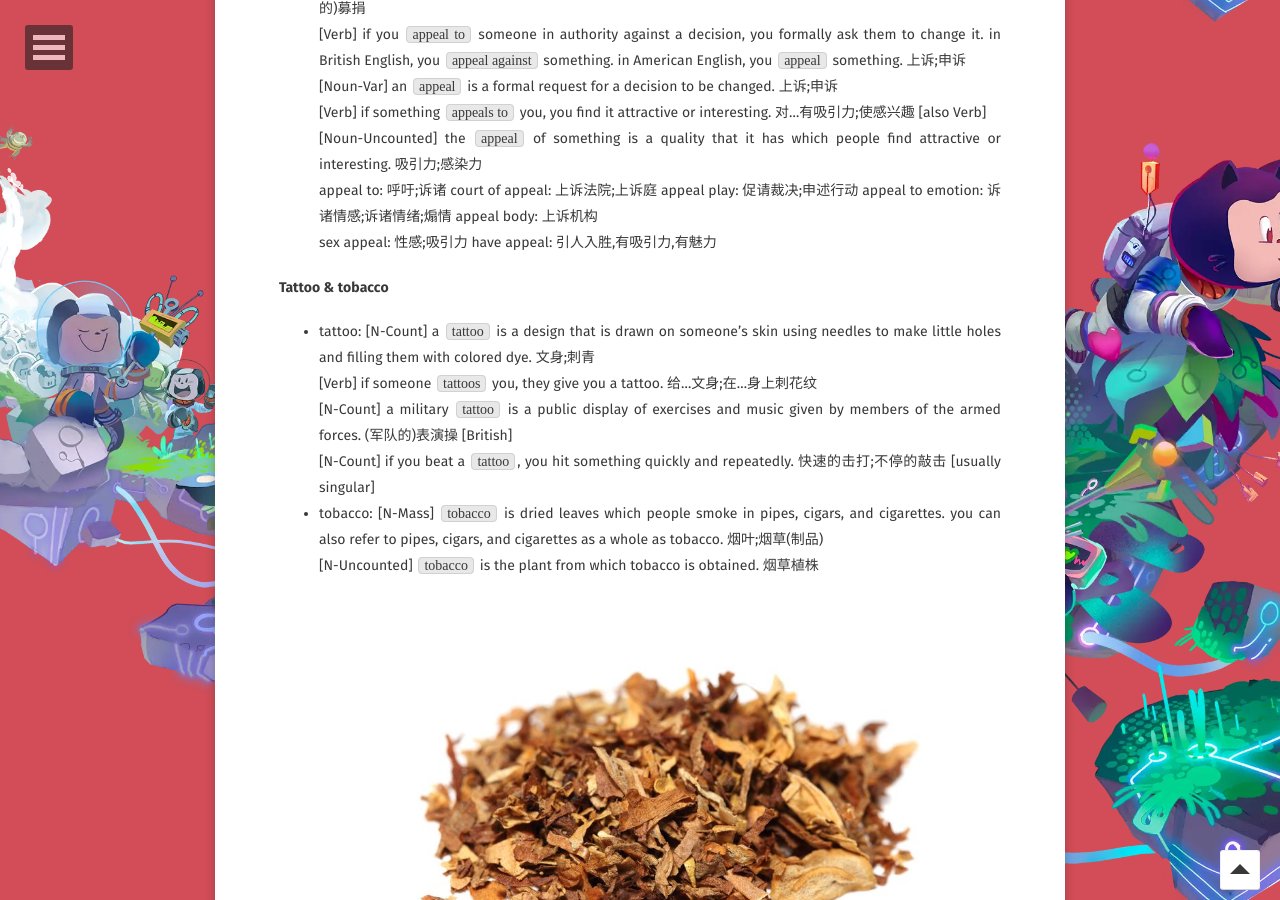
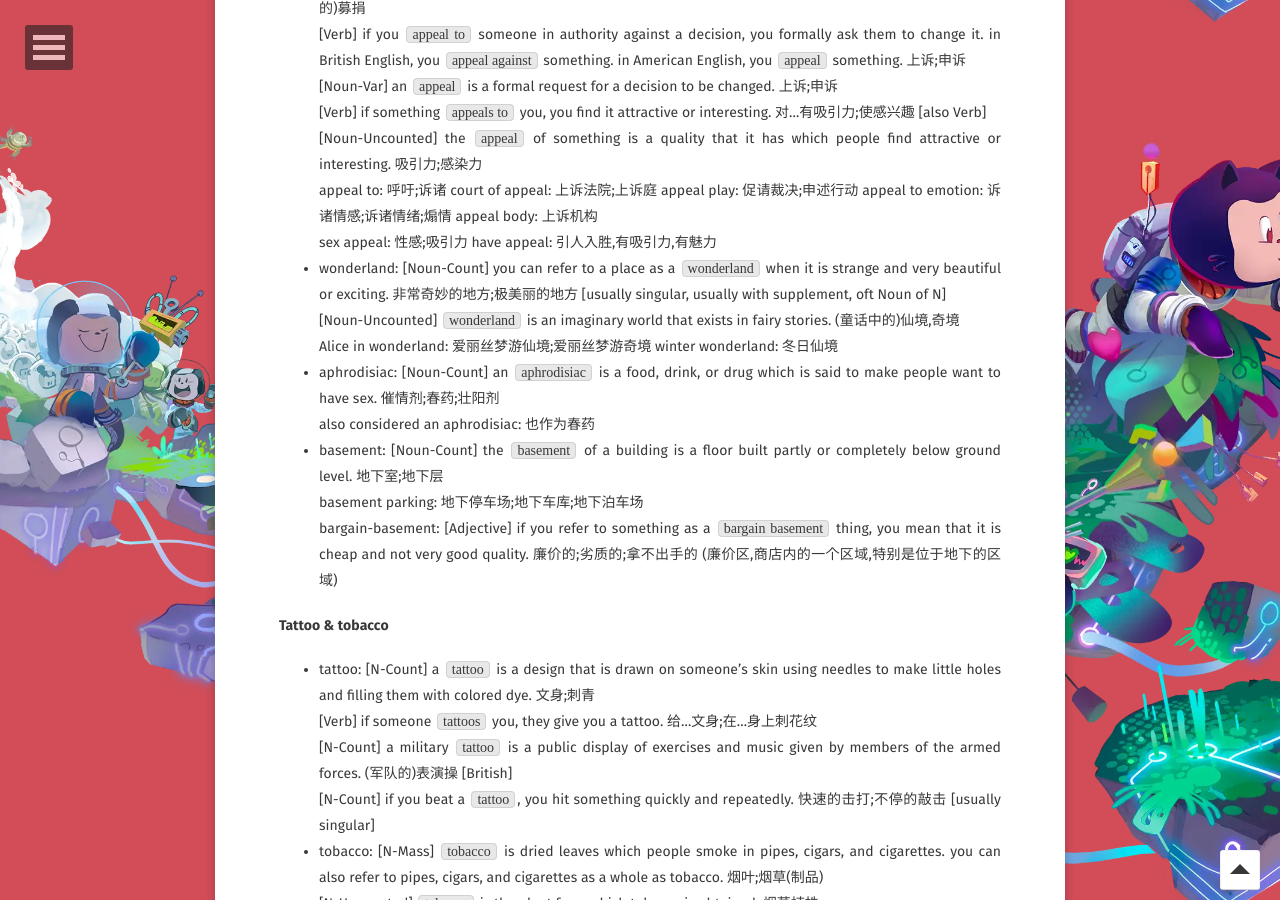
Before and after one commit to WebPavel/WebPavel.github.io, a Jekyll site: the page built from _posts/2026-10-14-daily-English-learning-(Part-2).md, in a window 1280 px wide and 900 px high, scrolled down 35067 px. Built offline with Jekyll 4.4.1, drawn with Linux system fonts in a browser that asks for light colours; some web fonts are replaced; comment, search, counter and statistics services are not loaded; some of the changed text lies outside the part shown.

Commit message:
feat: updates on daily English learning (Part 2)

```diff
--- a/_posts/2026-10-14-daily-English-learning-(Part-2).md
+++ b/_posts/2026-10-14-daily-English-learning-(Part-2).md
@@ -610,6 +610,14 @@ learned from [ChatGPT](https://chatgpt.com/) in Singapore.
  [Noun-Uncounted] the `appeal` of something is a quality that it has which people find attractive or interesting. 吸引力;感染力<br/>
  appeal to: 呼吁;诉诸 court of appeal: 上诉法院;上诉庭 appeal play: 促请裁决;申述行动 appeal to emotion: 诉诸情感;诉诸情绪;煽情 appeal body: 上诉机构<br/>
  sex appeal: 性感;吸引力 have appeal: 引人入胜,有吸引力,有魅力
+- wonderland: [Noun-Count] you can refer to a place as a `wonderland` when it is strange and very beautiful or exciting. 非常奇妙的地方;极美丽的地方 [usually singular, usually with supplement, oft Noun of N]<br/>
+ [Noun-Uncounted] `wonderland` is an imaginary world that exists in fairy stories. (童话中的)仙境,奇境<br/>
+ Alice in wonderland: 爱丽丝梦游仙境;爱丽丝梦游奇境 winter wonderland: 冬日仙境
+- aphrodisiac: [Noun-Count] an `aphrodisiac` is a food, drink, or drug which is said to make people want to have sex. 催情剂;春药;壮阳剂<br/>
+ also considered an aphrodisiac: 也作为春药
+- basement: [Noun-Count] the `basement` of a building is a floor built partly or completely below ground level. 地下室;地下层<br/>
+ basement parking: 地下停车场;地下车库;地下泊车场<br/>
+  bargain-basement: [Adjective] if you refer to something as a `bargain basement` thing, you mean that it is cheap and not very good quality. 廉价的;劣质的;拿不出手的 (廉价区,商店内的一个区域,特别是位于地下的区域)
 
 #### Tattoo & tobacco
 
```
